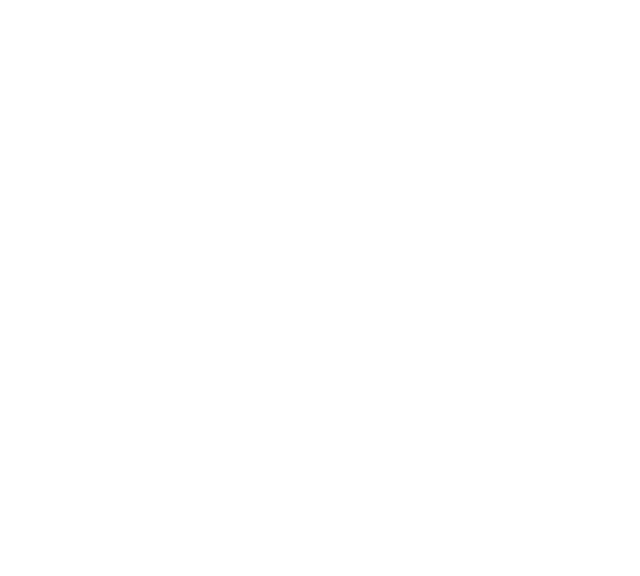
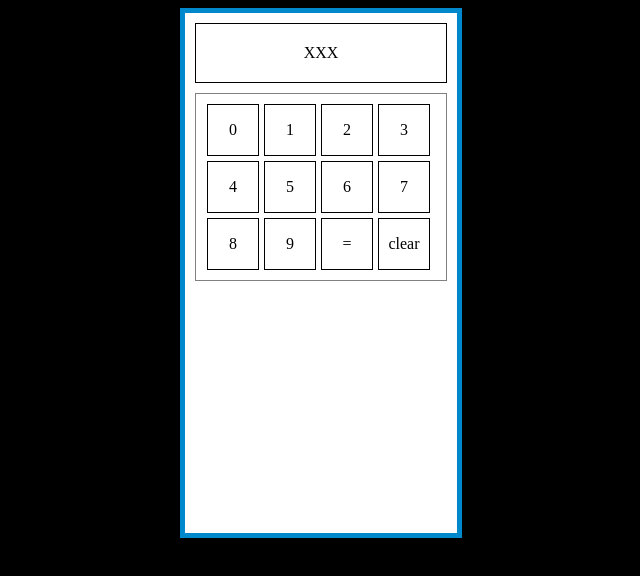
Before and after one commit to Stanbkrylix/Calculator, a plain HTML site: page index.html in a window 1280 px wide. Shown: the whole page, without its empty margins (319-959 px from the left). Drawn offline with Linux system fonts and the light colour scheme.

Commit message:
adding css to the calculator

```diff
--- a/calculator.js
+++ b/calculator.js
@@ -0,0 +1,10 @@
+"use strict";
+
+// creating function
+
+function add() {}
+function subtract() {}
+function multiply() {}
+function divide() {}
+
+function operate() {}
--- a/css/styles.css
+++ b/css/styles.css
@@ -0,0 +1,43 @@
+body {
+  background-color: black;
+}
+.container {
+  margin: auto;
+  width: 20%;
+  height: 500px;
+  border: 5px solid #0088cc;
+  padding: 10px;
+  text-align: center;
+  background-color: #fff;
+}
+.value-container {
+  padding: 20px;
+  border: 1px solid black;
+  margin-bottom: 10px;
+}
+.button-container {
+  padding: 5px;
+  border: 1px solid gray;
+  height: auto;
+  display: flex;
+  flex-wrap: wrap;
+  justify-content: center;
+  padding-top: 10px;
+}
+.button-divs {
+  width: 50px;
+  height: 50px;
+  border: 1px solid black;
+  margin-bottom: 5px;
+  margin-right: 5px;
+  /* ================================ */
+  /* centering the numbers inside buttons */
+  display: flex;
+  align-items: center;
+  justify-content: center;
+}
+.button-divs:hover {
+  background-color: #0088cc;
+  color: white;
+  cursor: pointer;
+}
--- a/index.html
+++ b/index.html
@@ -3,9 +3,27 @@
     <meta charset="UTF-8" />
     <meta http-equiv="X-UA-Compatible" content="IE=edge" />
     <meta name="viewport" content="width=device-width, initial-scale=1.0" />
+    <link rel="stylesheet" href="css/styles.css" />
     <title>Document</title>
   </head>
   <body>
+    <div class="container">
+      <div class="value-container">XXX</div>
+      <div class="button-container">
+        <div class="button-divs" data-key="0">0</div>
+        <div class="button-divs" data-key="1">1</div>
+        <div class="button-divs" data-key="2">2</div>
+        <div class="button-divs" data-key="3">3</div>
+        <div class="button-divs" data-key="4">4</div>
+        <div class="button-divs" data-key="5">5</div>
+        <div class="button-divs" data-key="6">6</div>
+        <div class="button-divs" data-key="7">7</div>
+        <div class="button-divs" data-key="8">8</div>
+        <div class="button-divs" data-key="9">9</div>
+        <div class="button-divs" data-key="=">=</div>
+        <div class="button-divs" data-key="clear">clear</div>
+      </div>
+    </div>
     <script src="calculator.js"></script>
   </body>
 </html>
```
